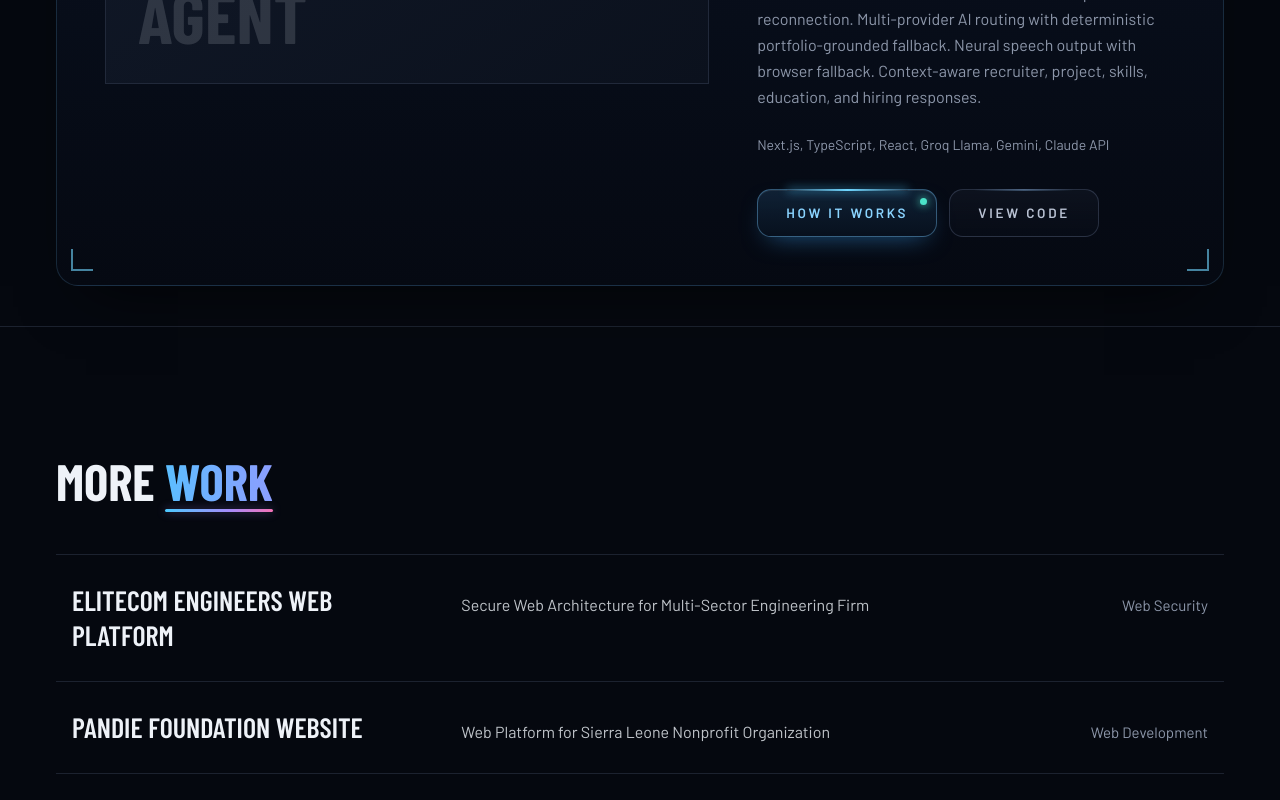
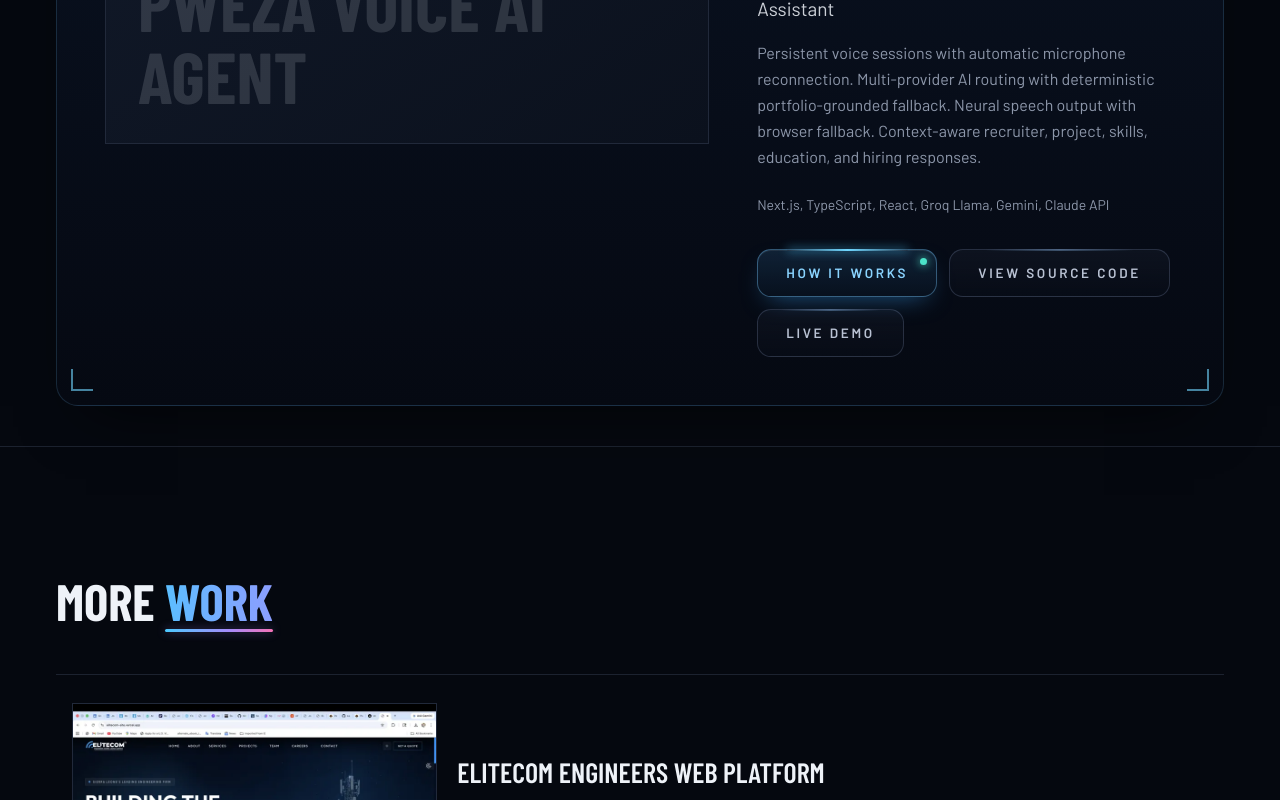
Before and after one commit to kamara1994/portfolio, a Next.js app: page / in a window 1280 px wide. Shown: the part 2982-3782 px from the top of the page. Built offline with nearby package versions, Linux system fonts and the light colour scheme.

Commit message:
Improve project preview and source code presentation

```diff
--- a/components/Work.tsx
+++ b/components/Work.tsx
@@ -74,8 +74,10 @@ export default function Work() {
               <div className="btn-row mt-8 flex flex-wrap gap-3">
                 <Link href={`/projects/${p.id}`} className="btn-primary">How it works</Link>
                 {p.github && (
-                  <a href={p.github} target="_blank" rel="noopener" className="btn-ghost">View code</a>
+                  <a href={p.github} target="_blank" rel="noopener" className="btn-ghost">View source code</a>
                 )}
+                {p.sourceAccess && <span className="self-center text-sm text-smoke">{p.sourceAccess === 'private' ? 'Private source · available on request' : 'Source not published'}</span>}
+                {p.demo && <a href={p.demo} target="_blank" rel="noopener noreferrer" className="btn-ghost">Live demo</a>}
               </div>
             </div>
 
@@ -95,16 +97,19 @@ export default function Work() {
             <ul className="mt-12 divide-y divide-line border-y border-line">
               {more.map((p) => (
                 <li key={p.id}>
-                  <Link
-                    href={`/projects/${p.id}`}
-                    className="group grid gap-2 py-7 transition-colors hover:bg-panel md:grid-cols-12 md:items-baseline md:gap-8 md:px-4"
-                  >
-                    <span className="font-display text-[28px] font-semibold uppercase leading-tight md:col-span-4">
-                      {p.title}
-                    </span>
-                    <span className="text-[16px] leading-relaxed text-snow/80 md:col-span-6">{p.subtitle}</span>
-                    <span className="text-[15px] text-smoke md:col-span-2 md:text-right">{p.category}</span>
-                  </Link>
+                  <div className="grid gap-5 py-7 md:grid-cols-12 md:items-center md:px-4">
+                    <div className="relative aspect-video overflow-hidden border border-line bg-panel md:col-span-4"><ProjectMedia project={p} /></div>
+                    <div className="md:col-span-8">
+                      <Link href={`/projects/${p.id}`} className="font-display text-[28px] font-semibold uppercase leading-tight hover:text-signal">{p.title}</Link>
+                      <p className="mt-2 text-smoke">{p.subtitle}</p>
+                      <div className="mt-4 flex flex-wrap items-center gap-4 text-sm">
+                        <Link href={`/projects/${p.id}`} className="text-signal">How it works</Link>
+                        {p.github && <a href={p.github} target="_blank" rel="noopener noreferrer" className="text-signal">View source code</a>}
+                        {p.demo && <a href={p.demo} target="_blank" rel="noopener noreferrer" className="text-signal">Live demo</a>}
+                        {p.sourceAccess && <span className="text-smoke">{p.sourceAccess === 'private' ? 'Private source · available on request' : 'Source not published'}</span>}
+                      </div>
+                    </div>
+                  </div>
                 </li>
               ))}
             </ul>
```
